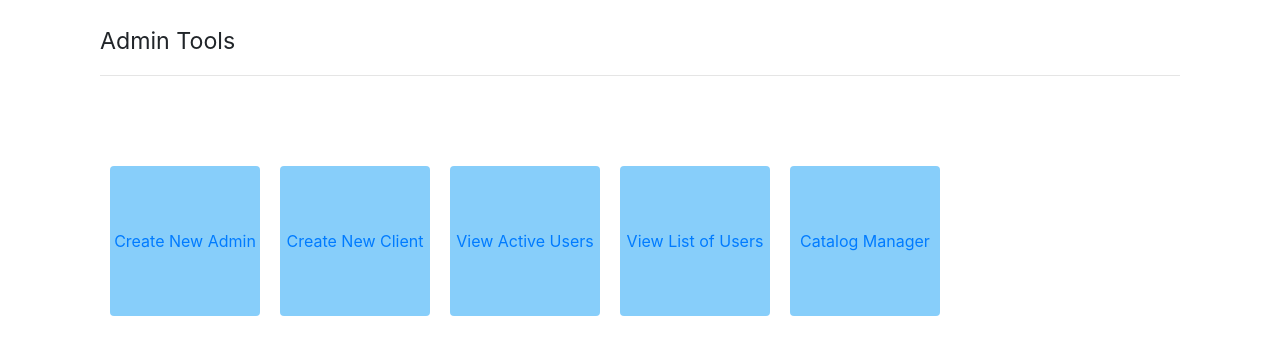
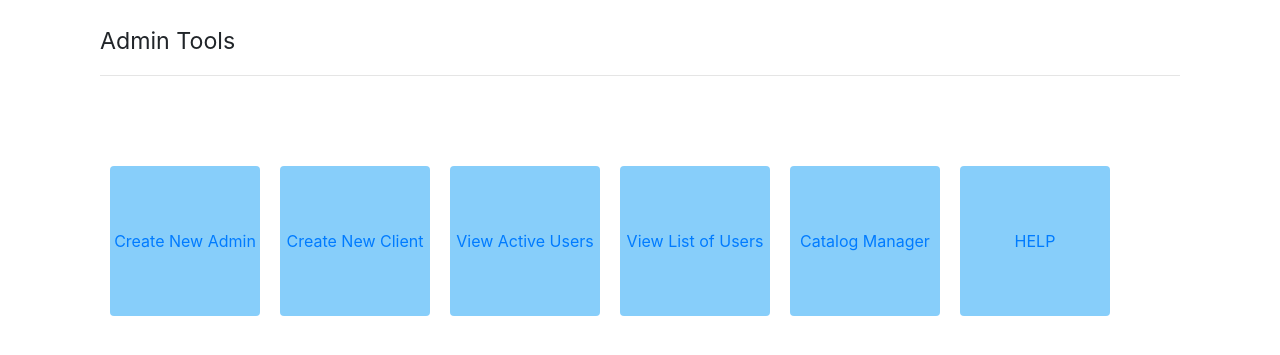
Before and after one commit to lucastle6969/soen343, a Flask app: template templates/admin_tools.html in a window 1280 px wide. Shown: the part 61-416 px from the top of the page. Run offline with Flask 2, Linux system fonts and the light colour scheme; the template is opened without the code that fills it, so the values that code supplies are empty; some libraries are stand-ins or nearby versions.

Commit message:
admin help page linking

```diff
--- a/templates/about.html
+++ b/templates/about.html
@@ -1,6 +1,10 @@
 {% extends 'layout.html' %}
 
 {% block body %}
+    {% if session.admin == True %}
+        {% include 'includes/_admin_help.html' %}
+    {% endif %}
+
     <span class="about_header" id="about">About</span>
     <hr>
     <br>
@@ -42,6 +46,7 @@
         </tr>
         <tr>
             <th class="borderless"> Hi, I am Alice! Log in, come back on this page and follow me to get more instructions about how to navigate as an administrator.</th>
+            <td class="borderless" colspan="3"><a href="/about/_admin_help" ><button class="actors"><img src="/static/presentation/img/Alice Says Follow Me.png" alt="Follow Me!"/></button></a></td>
             <td class="instruction">Coming soon !</td>
         </tr>
     </table>
--- a/templates/admin_tools.html
+++ b/templates/admin_tools.html
@@ -14,6 +14,8 @@
             {% include 'includes/_catalog_manager_limited.html' %}
         {% elif tool == "view_users" %}
             {% include 'includes/_view_users.html' %}
+        {%elif tool == "HELP" %}
+            {% include 'includes/_admin_help.html' %}
 
         {% endif %}
     {% elif item %}
@@ -32,6 +34,7 @@
                 {% else %}
                     <a class="admin-tools rounded" href="/admin_tools/catalog_manager"><div class="rounded">Catalog Manager</div></a>
                 {% endif %}
+                <a class="admin-tools rounded" href="/admin_tools/admin_help"><div class="rounded">HELP</div></a>
             </div>
         </div>
     {% endif %}
```
